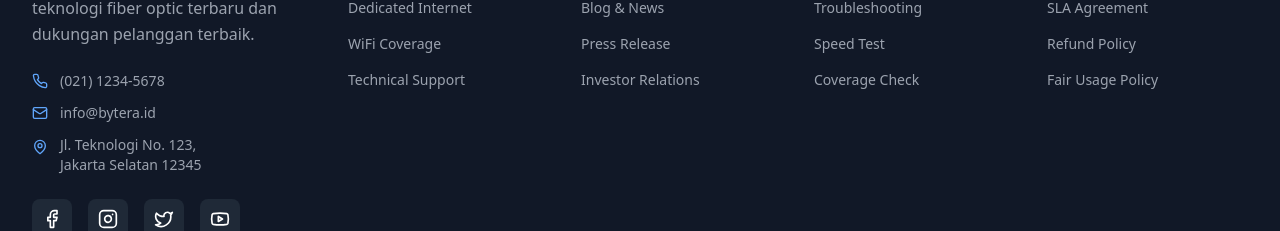
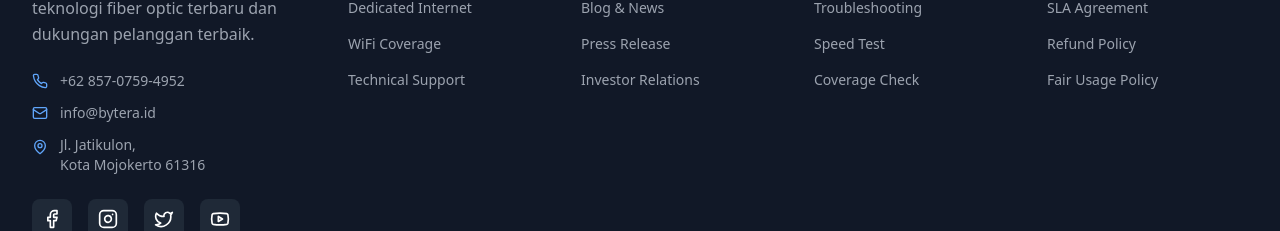
Before and after one commit to DimasDarma11/BYTERA-WIFI, a React (Vite) app: page / in a window 1280 px wide. Shown: the part 10625-10856 px from the top of the page. Built offline with nearby package versions, Linux system fonts and the light colour scheme.

Commit message:
Update Footer.tsx

```diff
--- a/src/components/Footer.tsx
+++ b/src/components/Footer.tsx
@@ -69,7 +69,7 @@ const Footer = () => {
               <div className="space-y-3 text-sm">
                 <div className="flex items-center space-x-3">
                   <Phone className="w-4 h-4 text-blue-400 flex-shrink-0" />
-                  <span className="text-gray-400">(021) 1234-5678</span>
+                  <span className="text-gray-400">+62 857-0759-4952</span>
                 </div>
                 <div className="flex items-center space-x-3">
                   <Mail className="w-4 h-4 text-blue-400 flex-shrink-0" />
@@ -78,8 +78,8 @@ const Footer = () => {
                 <div className="flex items-start space-x-3">
                   <MapPin className="w-4 h-4 text-blue-400 flex-shrink-0 mt-1" />
                   <span className="text-gray-400">
-                    Jl. Teknologi No. 123,<br />
-                    Jakarta Selatan 12345
+                    Jl. Jatikulon,<br />
+                    Kota Mojokerto 61316
                   </span>
                 </div>
               </div>
```
